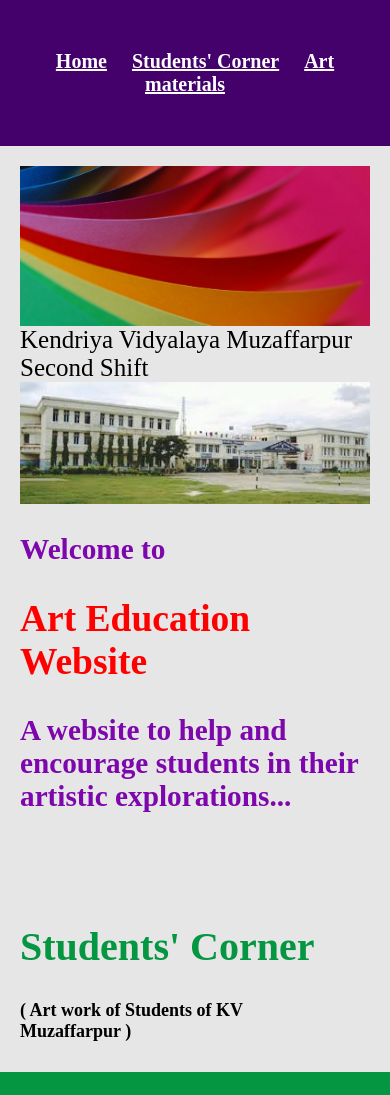
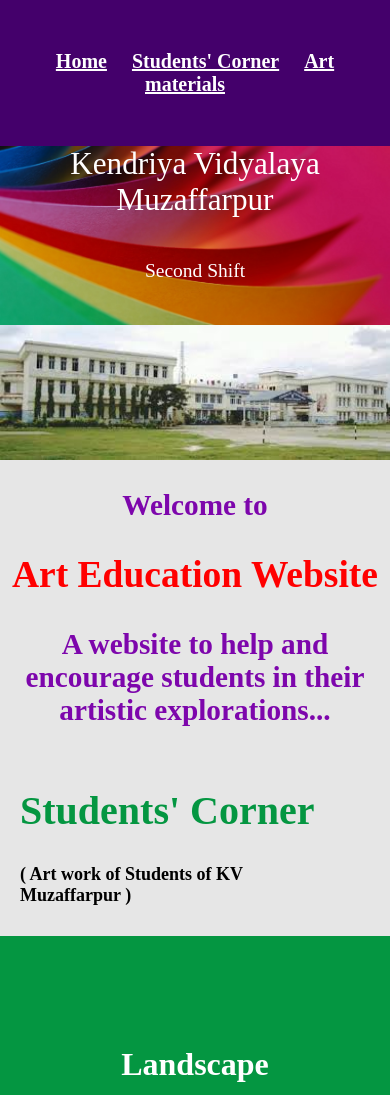
Before and after one commit to namrata-sinha-art/namrata-sinha-art, a plain HTML site: page index.html in a window 390 px wide. Shown: the top 1095 px of the page. Drawn offline with Linux system fonts and the light colour scheme.

Commit message:
Update main.css

```diff
--- a/css/main.css
+++ b/css/main.css
@@ -13,6 +13,17 @@
 	list-style: none;
 	font-weight: bold;
 }
+
+.cont{
+
+	position: relative;
+	text-align: center;
+    color: white;
+    margin: 0;
+    padding: 0%;
+
+}
+
 
 .container a{
     list-style: none;
@@ -94,11 +105,34 @@
 }
 
 .container{
-    padding: 60px;
+    /* padding: 60px; */
     /* color: rgb(0, 0, 0); */
     font-size: 25px;
+    text-align: center;
 
 }
+
+.name, .description{
+	position: absolute;
+	left: 50%;
+	transform: translate(-50%,-50%);
+}
+
+.name{
+    top: 20%;
+    width: 100%;
+    font-size: 8vw;
+}
+
+.description{
+    top: 70%;
+    font-size: 5vw;
+
+}
+
+/* .container>img{
+    margin: 20px;
+} */
 
 .container h2{
     color: rgb(255, 0, 0);
@@ -122,7 +156,7 @@
     margin-bottom: 30px;
 }
 
-#student h3{
+#student>h3{
     margin: 60px;
     color: rgb(0, 0, 0) ;
     font-size: 20px;
@@ -140,6 +174,14 @@
     width: 27vw;
     margin-bottom: 10px;
 
+}
+
+.student>h3{
+    color: white;
+    text-align: center;
+    margin-top: 50px;
+    margin-bottom: 15px;
+    font-size: 200%;
 }
 
 
@@ -273,7 +315,7 @@
     }
 
     .container{
-        padding: 20px;
+        padding: 0px;
 
         font-size: 25px;
 
@@ -293,7 +335,7 @@
         margin-bottom: 30px;
     }
 
-    #student h3{
+    #student>h3{
         margin-left: 20px;
 
         font-size: 18px;
```
